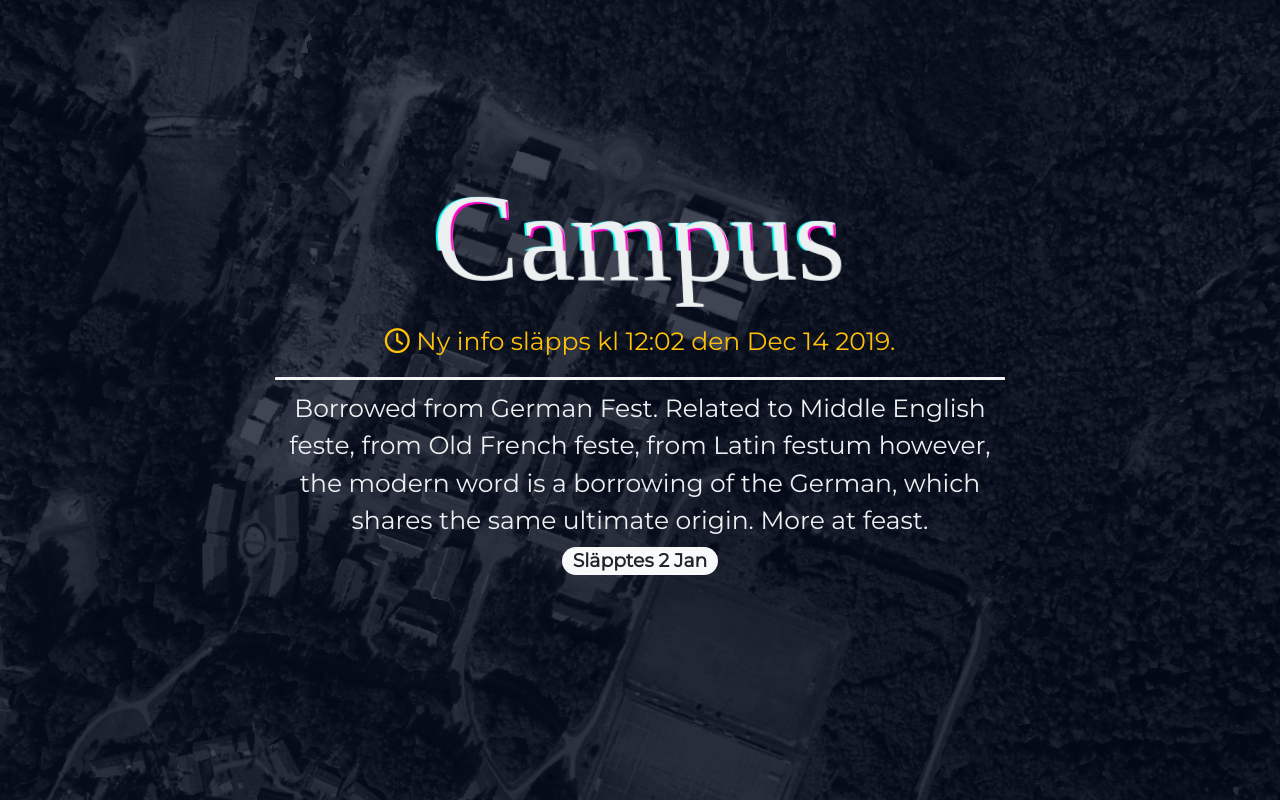
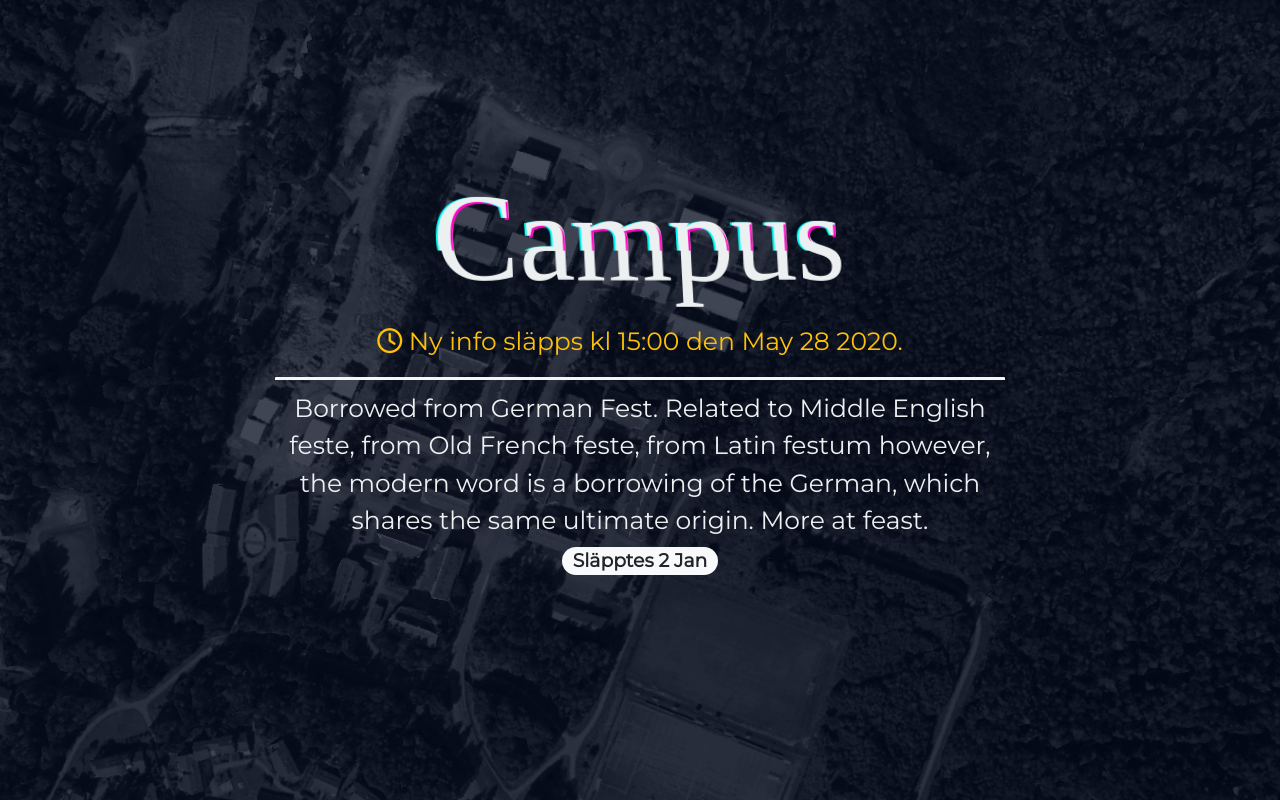
Before and after one commit to oscar230/partypromotion, an Angular app: page / in a window 1280 px wide. Built offline with nearby package versions, Linux system fonts and the light colour scheme; a web font is replaced by a local one.

Commit message:
New time object

```diff
--- a/src/app/infotimer/infotimer.component.ts
+++ b/src/app/infotimer/infotimer.component.ts
@@ -11,16 +11,19 @@ class InfoObject {
   styleUrls: ['./infotimer.component.scss']
 })
 
+
 export class InfotimerComponent implements OnInit {
   list = [
     {
-      text: 'text eller hur.',
-      time: Date.now() + 1000
-    }, {
+      text: 'Nu smäller det, Campusfesten är här',
+      time: new Date( 'May 28, 2020, 15:00' ).getTime()
+    },
+    {
+      // tslint:disable-next-line:max-line-length
       text: 'Borrowed from German Fest. Related to Middle English feste, from Old French feste, from Latin festum however, the modern word is a borrowing of the German, which shares the same ultimate origin. More at feast.',
       time: 121333344
     }
-  ]
+  ];
 
   constructor() {
     console.log('current time ' + Date.now());
```
